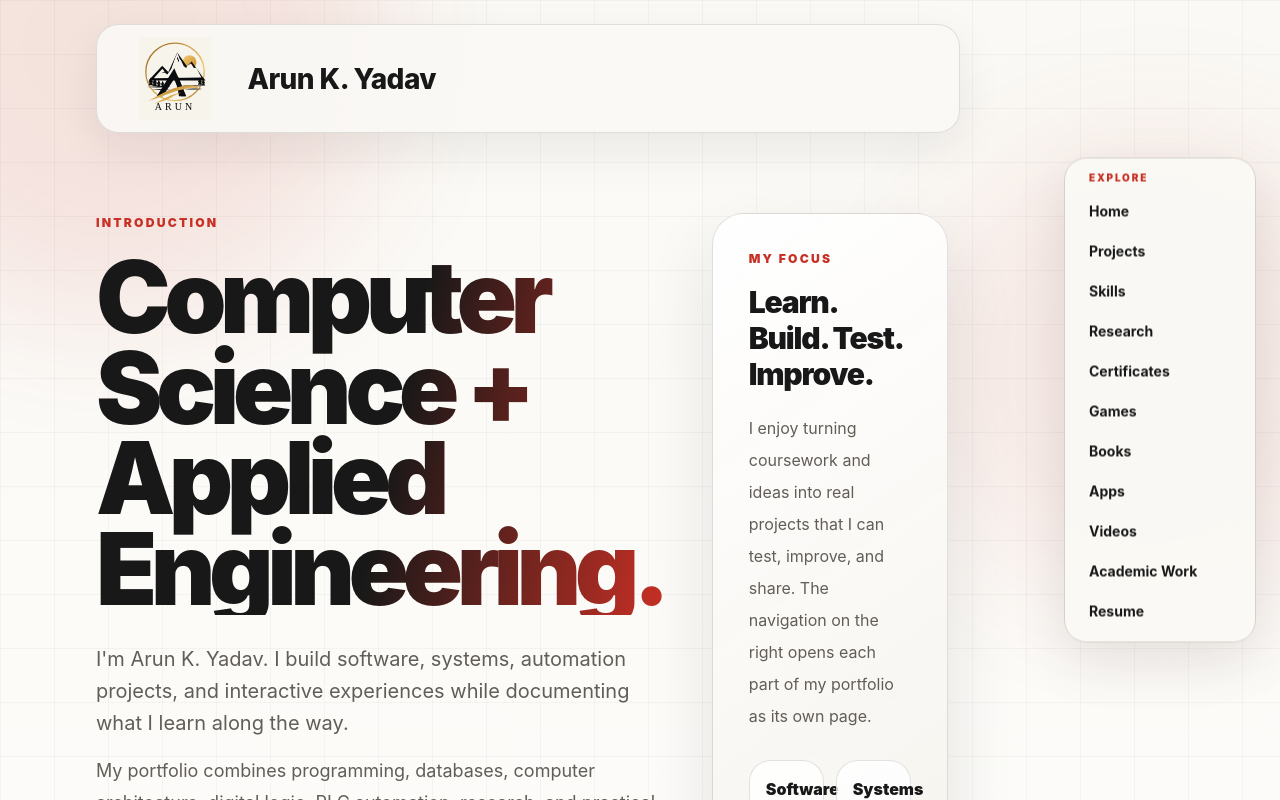
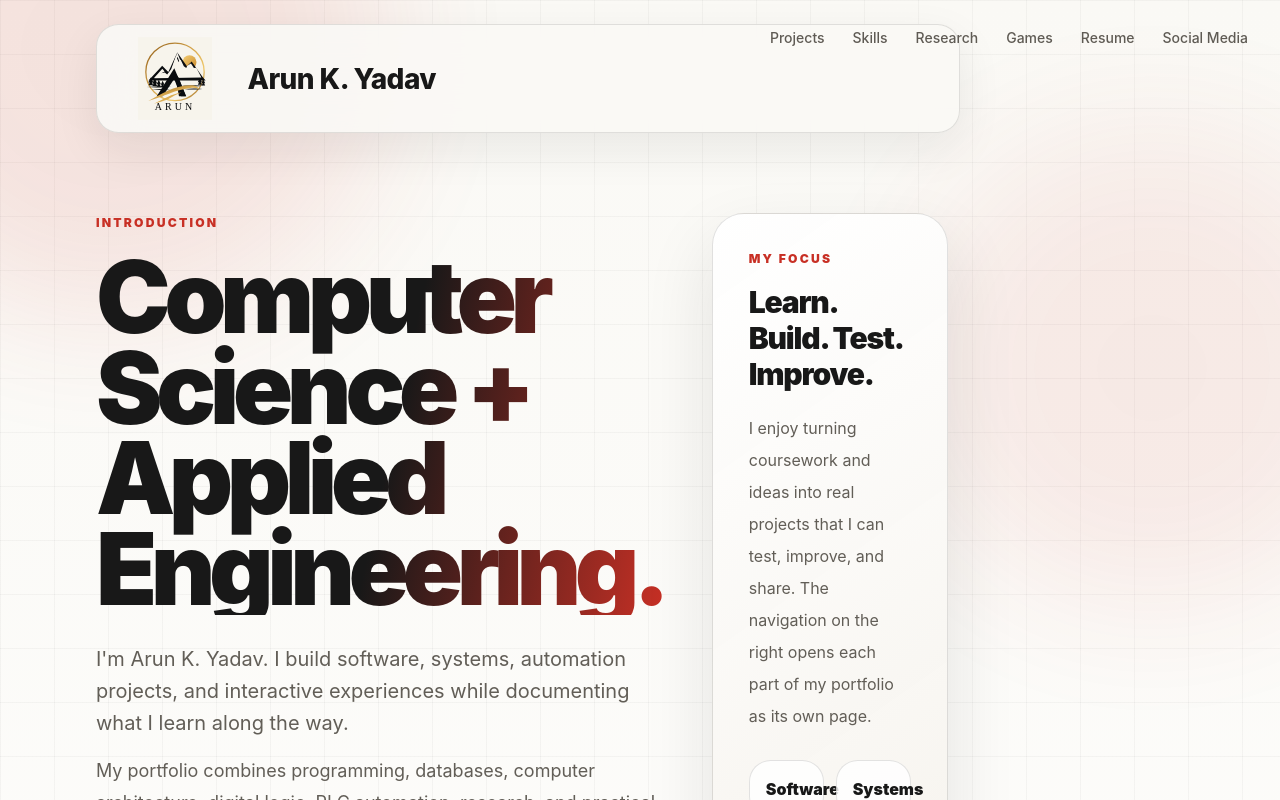
Before and after one commit to arunyadav-214/learning-website, a Next.js app: page / in a window 1280 px wide. Shown: the top 800 px of the page. Built offline with nearby package versions, Linux system fonts and the light colour scheme.

Commit message:
Use clean horizontal desktop navigation and add social media last

```diff
--- a/app/PortfolioNav.tsx
+++ b/app/PortfolioNav.tsx
@@ -1,4 +1,13 @@
-const links = [
+const desktopLinks = [
+  ["Projects", "/projects"],
+  ["Skills", "/skills"],
+  ["Research", "/research"],
+  ["Games", "/games"],
+  ["Resume", "/resume"],
+  ["Social Media", "/#social-media"],
+] as const;
+
+const mobileLinks = [
   ["Home", "/"],
   ["Projects", "/projects"],
   ["Skills", "/skills"],
@@ -10,29 +19,41 @@ const links = [
   ["Videos", "/videos"],
   ["Academic Work", "/academic-work"],
   ["Resume", "/resume"],
+  ["Social Media", "/#social-media"],
 ] as const;
 
 export default function PortfolioNav() {
   return (
     <>
-      <aside className="fixed right-6 top-1/2 z-50 hidden -translate-y-1/2 lg:block">
-        <nav className="w-48 rounded-[1.4rem] border border-black/10 bg-[#faf9f5]/95 p-3 shadow-[0_18px_55px_rgba(24,24,24,.10)] backdrop-blur-xl" aria-label="Portfolio pages">
-          <p className="px-3 pb-2 text-[10px] font-black uppercase tracking-[0.18em] text-[#c83025]">Explore</p>
-          <div className="space-y-1">
-            {links.map(([label, href]) => (
-              <a key={href} href={href} className="block rounded-xl px-3 py-2 text-sm font-bold text-[#181818] transition hover:bg-[#c83025] hover:text-white">
-                {label}
-              </a>
-            ))}
-          </div>
-        </nav>
-      </aside>
+      <nav
+        className="fixed right-8 top-7 z-[100] hidden items-center gap-7 lg:flex"
+        aria-label="Portfolio navigation"
+      >
+        {desktopLinks.map(([label, href]) => (
+          <a
+            key={href}
+            href={href}
+            className="text-sm font-medium text-[#5f5b54] transition hover:text-[#c83025]"
+          >
+            {label}
+          </a>
+        ))}
+      </nav>
 
       <details className="fixed right-4 top-4 z-[100] lg:hidden">
-        <summary className="cursor-pointer list-none rounded-xl border border-black/15 bg-[#faf9f5] px-4 py-3 font-black text-[#181818] shadow-lg">Menu</summary>
-        <nav className="mt-2 max-h-[78vh] w-56 overflow-y-auto rounded-2xl border border-black/10 bg-[#faf9f5] p-2 shadow-2xl" aria-label="Mobile portfolio pages">
-          {links.map(([label, href]) => (
-            <a key={href} href={href} className="block rounded-xl px-3 py-3 text-sm font-bold text-[#181818] transition hover:bg-[#c83025] hover:text-white">
+        <summary className="cursor-pointer list-none rounded-xl border border-black/15 bg-[#faf9f5] px-4 py-3 font-black text-[#181818] shadow-lg">
+          Menu
+        </summary>
+        <nav
+          className="mt-2 max-h-[78vh] w-56 overflow-y-auto rounded-2xl border border-black/10 bg-[#faf9f5] p-2 shadow-2xl"
+          aria-label="Mobile portfolio pages"
+        >
+          {mobileLinks.map(([label, href]) => (
+            <a
+              key={href}
+              href={href}
+              className="block rounded-xl px-3 py-3 text-sm font-bold text-[#181818] transition hover:bg-[#c83025] hover:text-white"
+            >
               {label}
             </a>
           ))}
```
